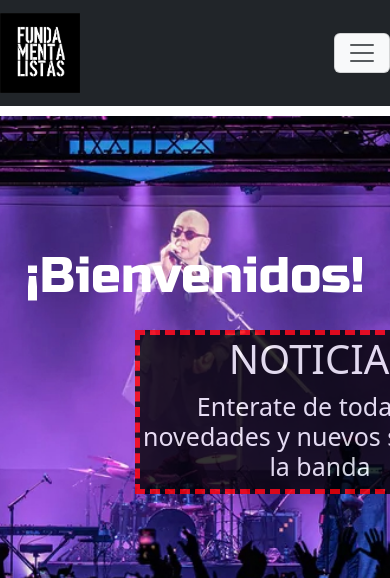
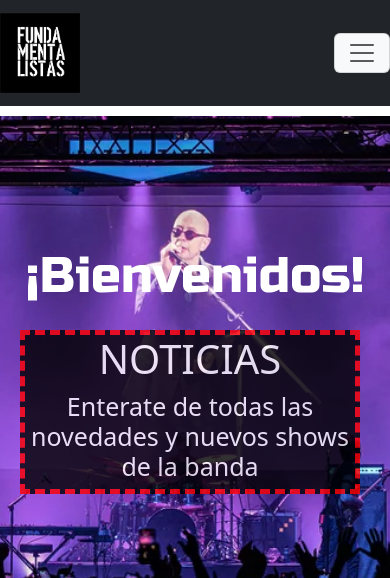
Before and after one commit to pablonav84/PreEntrega2_Navarro, a website: page index.html in a window 390 px wide. Shown: the top 578 px of the page. Drawn offline with Linux system fonts and the light colour scheme.

Commit message:
correccion de errores

```diff
--- a/scss/styles.scss
+++ b/scss/styles.scss
@@ -532,8 +532,9 @@ $subtitulo: "roboto condensed", sans-serif;
         .noticias__a{
             position: absolute;
             top:0;
-            width:370px;
+            width:340px;
             margin-top: 130px;
+            margin-left: -30px;
         .noticias__h2{
             font-size: 40px;
         }
```
Also changed, not shown: css/styles.css.
